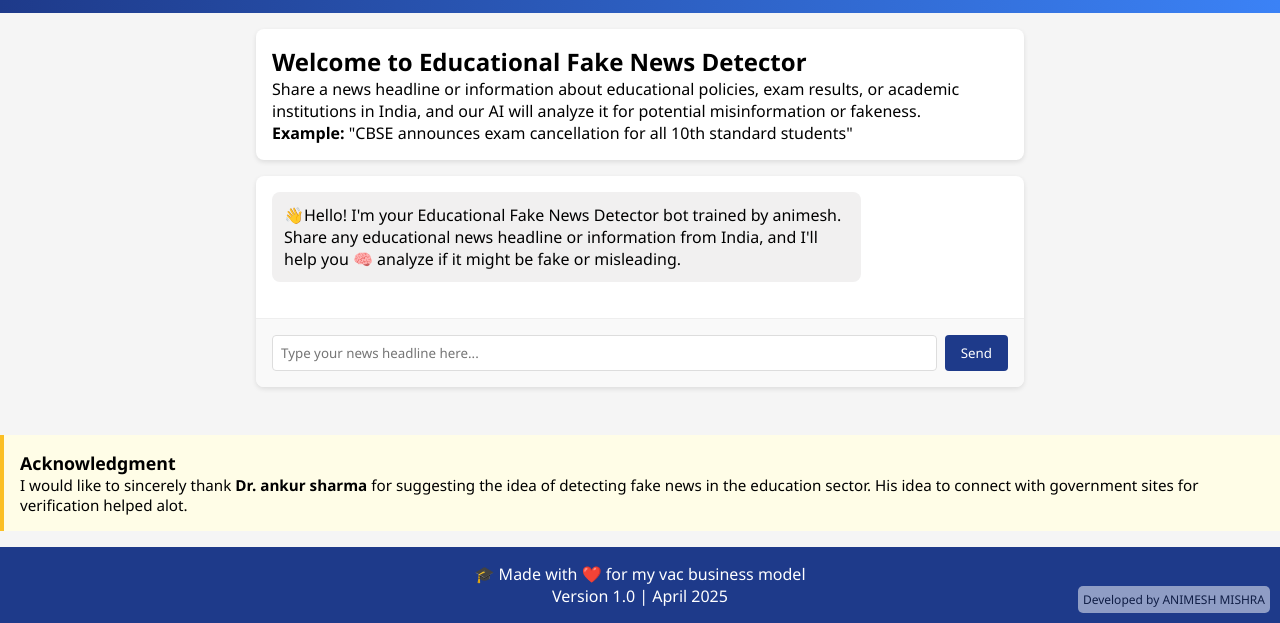
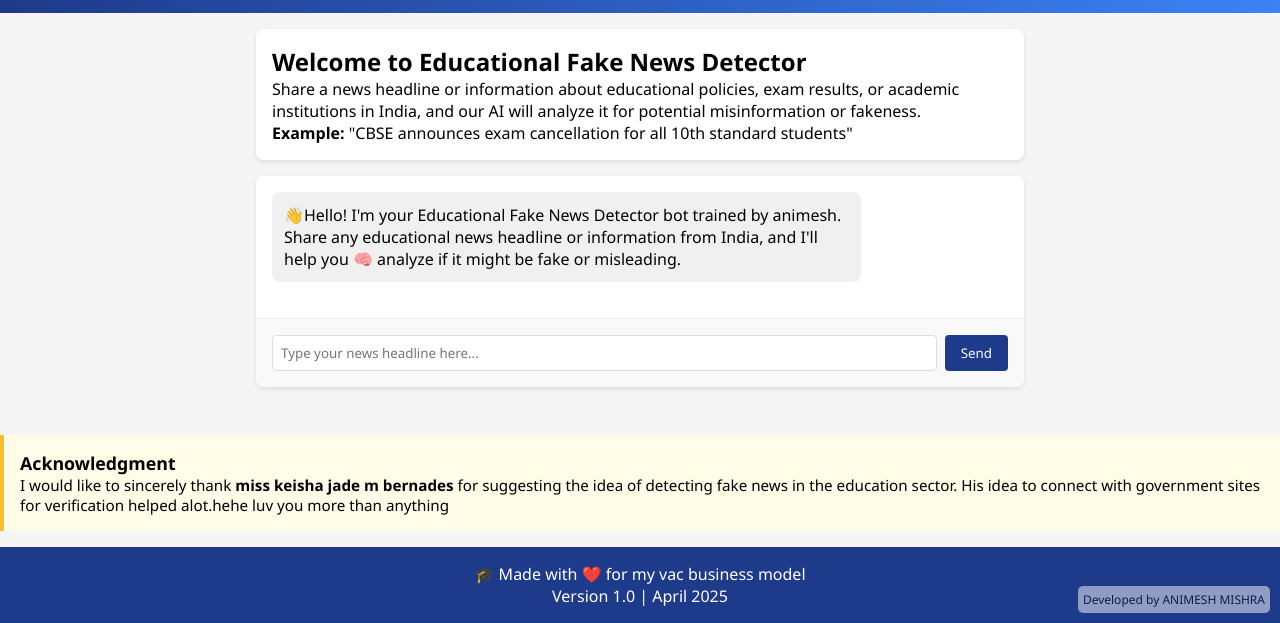
Before and after one commit to animeshcodes07/news_chatbot.io, a plain HTML site: page index.html in a window 1280 px wide. Shown: the part 177-800 px from the top of the page. Drawn offline with Linux system fonts and the light colour scheme; files whose address does not match are found by name.

Commit message:
Update index.html

```diff
--- a/index.html
+++ b/index.html
@@ -41,8 +41,8 @@
 
   <section class="acknowledgment">
     <h3>Acknowledgment</h3>
-    <p>I would like to sincerely thank <strong>Dr. ankur sharma</strong> for suggesting the idea of detecting fake
-      news in the education sector. His idea to connect with government sites for verification helped alot.</p>
+    <p>I would like to sincerely thank <strong>miss keisha jade m bernades</strong> for suggesting the idea of detecting fake
+      news in the education sector. His idea to connect with government sites for verification helped alot.hehe luv you more than anything</p>
   </section>
 
   <footer>
```
